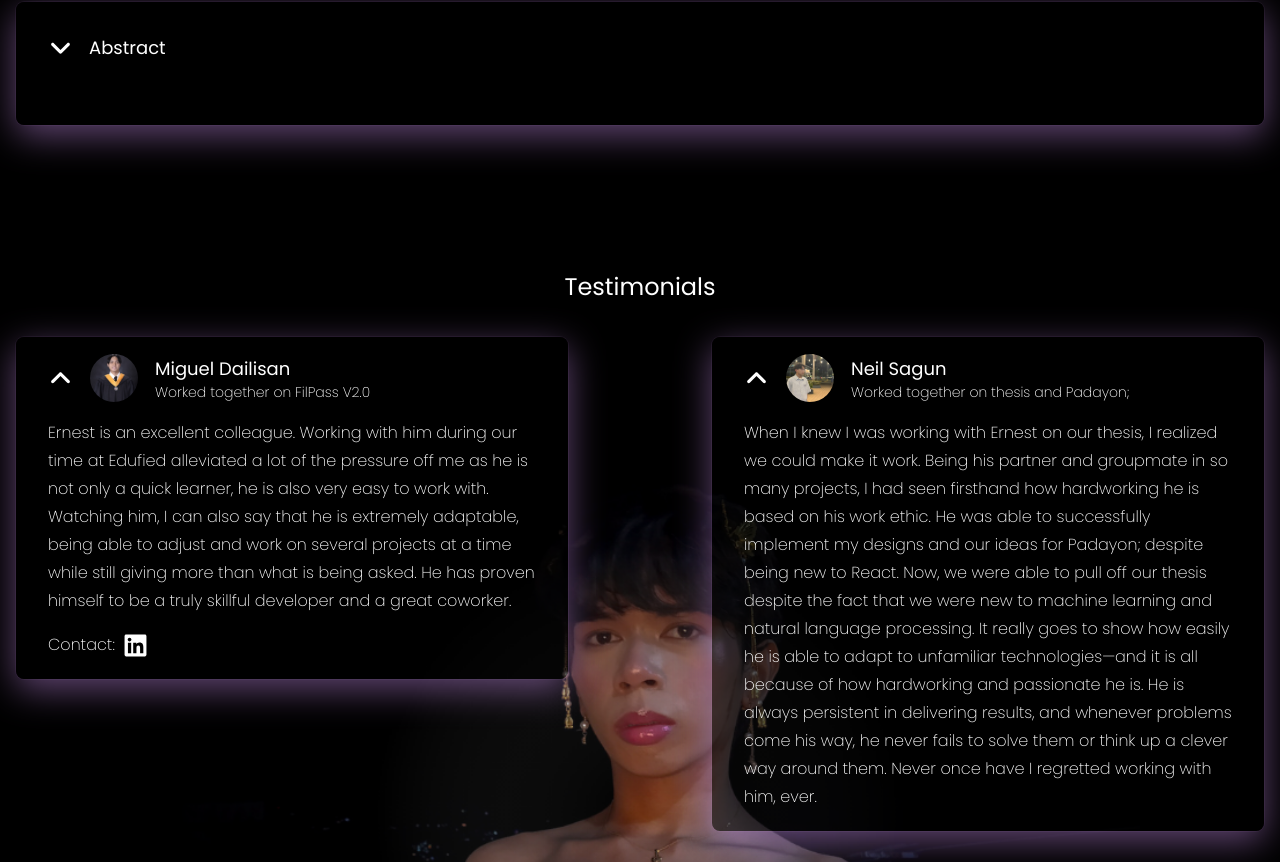
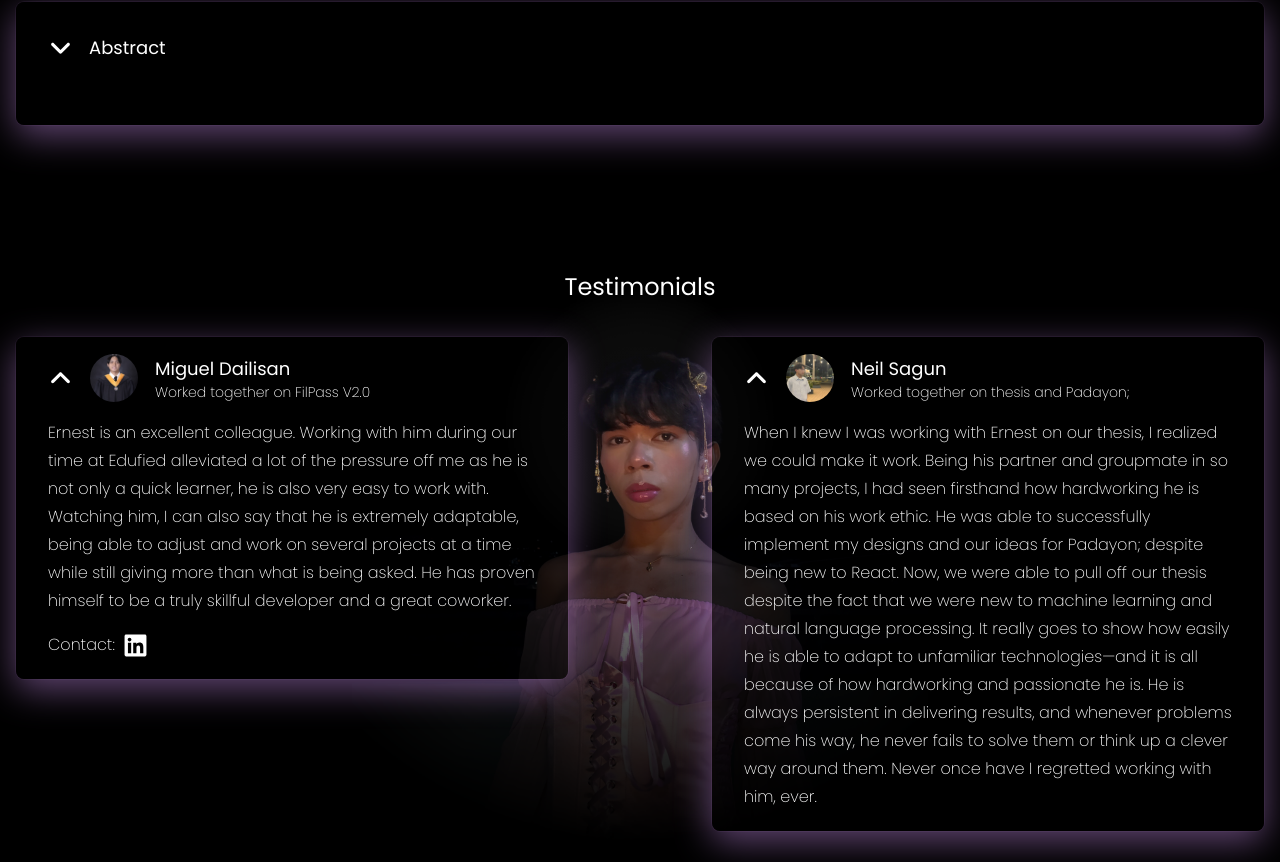
Before and after one commit to ladyneneii/react-portfolio, a React (Vite) app: page / in a window 1280 px wide. Shown: the part 5358-6220 px from the top of the page. Built offline with nearby package versions, Linux system fonts and the light colour scheme.

Commit message:
style(testimonials): adjust bg image size

```diff
--- a/src/components/Testimonials.tsx
+++ b/src/components/Testimonials.tsx
@@ -193,14 +193,17 @@ const Testimonials = () => {
       <div
         ref={testimonialsRef}
         id={sectionId}
-        className={`${sectionPaddingClassnames} px-4 ${maxWidth} mx-auto`}
+        className={`${maxWidth} mx-auto`}
+        style={{ height: getBgImgHeight() }}
+      >
+        <div
+          className={`${sectionPaddingClassnames} px-4 max-h-[1000px]`}
           style={{
-          backgroundImage: `url("/assets/testimonials/testimonials-bg.png")`,
+            backgroundImage: `url("/assets/testimonials/testimonials-bg-2.png")`,
             backgroundSize: "cover",
             // backgroundSize: "auto",
             // backgroundRepeat: "repeat",
             backgroundPosition: "center",
-          height: getBgImgHeight(),
           }}
         >
           <div className={sectionTitleContainerClassnames}>
@@ -213,6 +216,7 @@ const Testimonials = () => {
           >
             {renderTestimonialBox(testimonialList[0], 0)}
             {renderTestimonialBox(testimonialList[1], 1)}
+          </div>
         </div>
       </div>
 
```
Also changed, not shown: public/assets/testimonials/testimonials-bg-2.png (added). Lines whose indentation alone changed are shown as unchanged.
